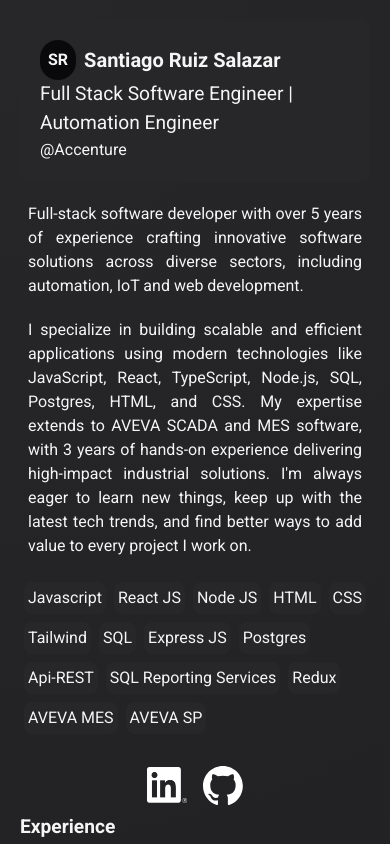
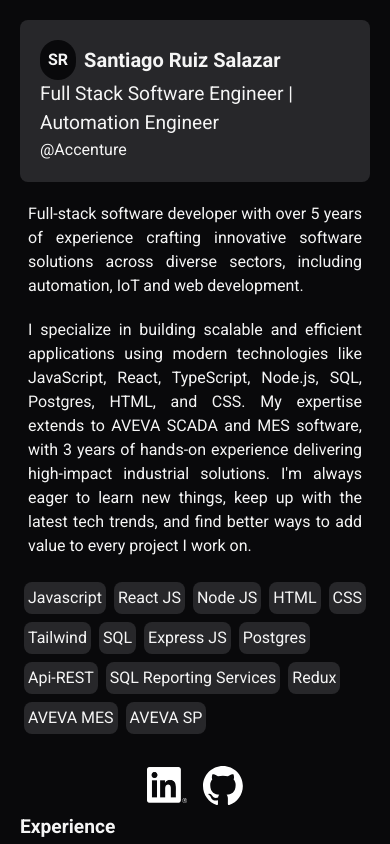
Before and after one commit to santiagoruizs/portfoliov1, a React (Create React App) app: page / in a window 390 px wide. Shown: the top 844 px of the page. Built offline with nearby package versions, Linux system fonts and the light colour scheme.

Commit message:
Fixes background gradient on mobile

```diff
--- a/src/pages/Layout.js
+++ b/src/pages/Layout.js
@@ -11,6 +11,8 @@ import Header from '../components/Header'
 const Layout = () => {
 
   const [gradient, setGradient] = useState("radial-gradient(circle, #09090B, #09090B)");
+  const [isLargeScreen, setIsLargeScreen] = useState(window.innerWidth > 1024);
+
   const experienceRef = useRef(null);
   const educationRef = useRef(null);
   const projectsRef = useRef(null);
@@ -18,9 +20,16 @@ const Layout = () => {
   const [activeSection, setActiveSection] = useState(null);
 
   useEffect(() => {
-    setGradient(
-      `radial-gradient(circle at 0% 0%, #27272A, #09090B)`
-    );
+    const handleResize = () => {
+      setIsLargeScreen(window.innerWidth > 1024);
+    };
+    window.addEventListener('resize', handleResize);
+    if (isLargeScreen) {
+      setGradient(
+        `radial-gradient(circle at 0% 0%, #27272A, #09090B)`
+      );
+    }
+
     const sections = [
       { id: 'Experience', ref: experienceRef },
       { id: 'Education', ref: educationRef },
@@ -51,15 +60,17 @@ const Layout = () => {
         if (section.ref.current) {
           observer.unobserve(section.ref.current);
         }
+        window.removeEventListener('resize', handleResize);
       });
     };
-  }, []);
+  }, [isLargeScreen]);
 
   const scrollToSection = (elementRef) => {
     elementRef.current.scrollIntoView({ behavior: 'smooth' });
   };
 
   const handleMouseMove = (e) => {
+    if (!isLargeScreen) return;
     const { clientX, clientY, currentTarget } = e;
     const { width, height } = currentTarget.getBoundingClientRect();
 
@@ -72,7 +83,7 @@ const Layout = () => {
     );
   };
   return (
-    <div  onMouseMove={handleMouseMove} style={{ background: gradient }}>
+    <div  onMouseMove={handleMouseMove} style={{ background: gradient }} >
     <Header scrollToSection={scrollToSection} experienceRef={experienceRef} educationRef={educationRef} projectsRef={projectsRef} activeSection={activeSection}/>
     <div className='flex flex-col justify-center items-center p-5 lg:p-10 lg:flex-row lg:pt-[100px] lg:justify-around lg:h-screen'>
         <div className='w-full lg:w-2/5 h-full sticky top-0 overflow-y-scroll scrollable-div'>
```
